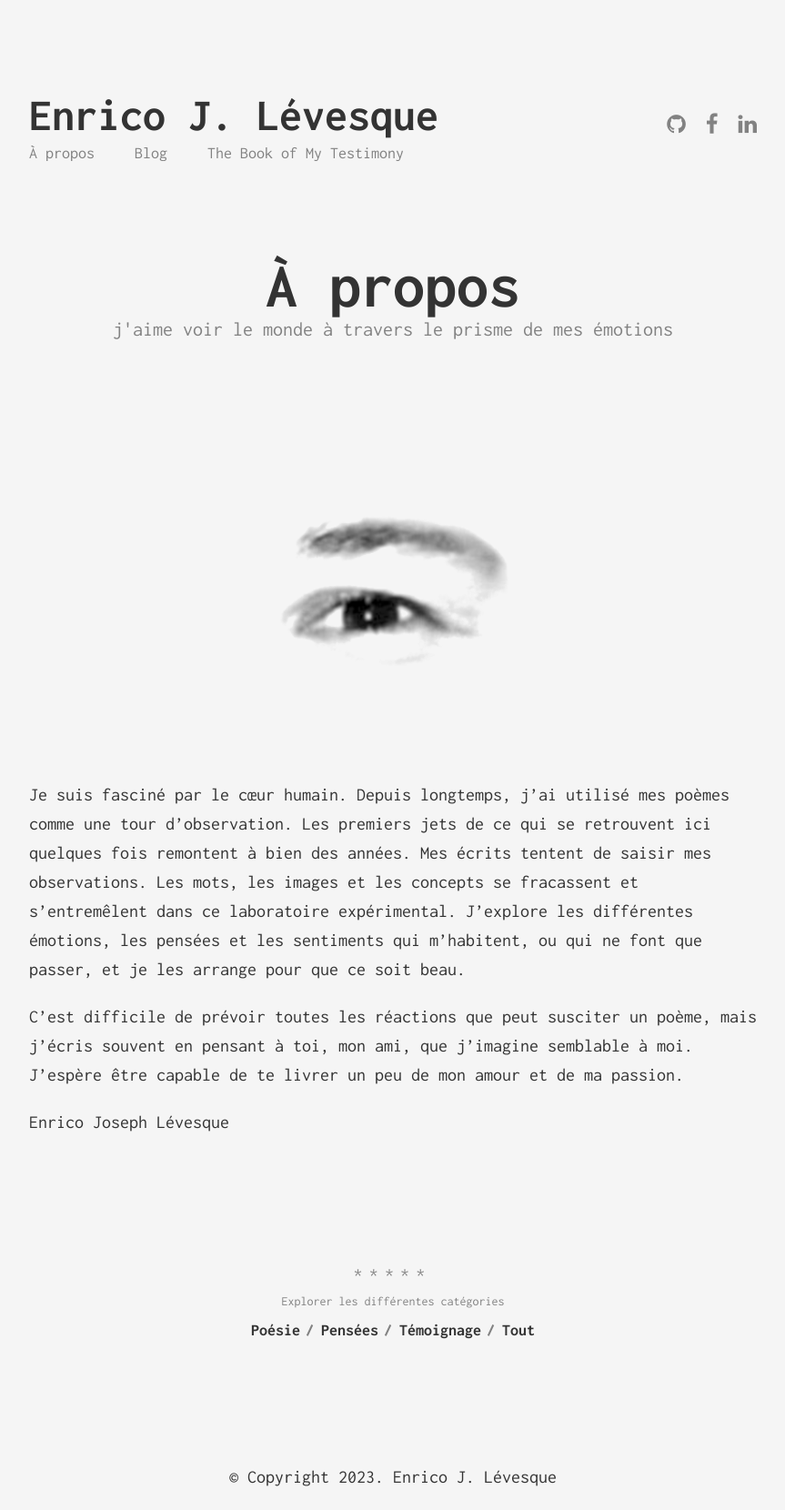
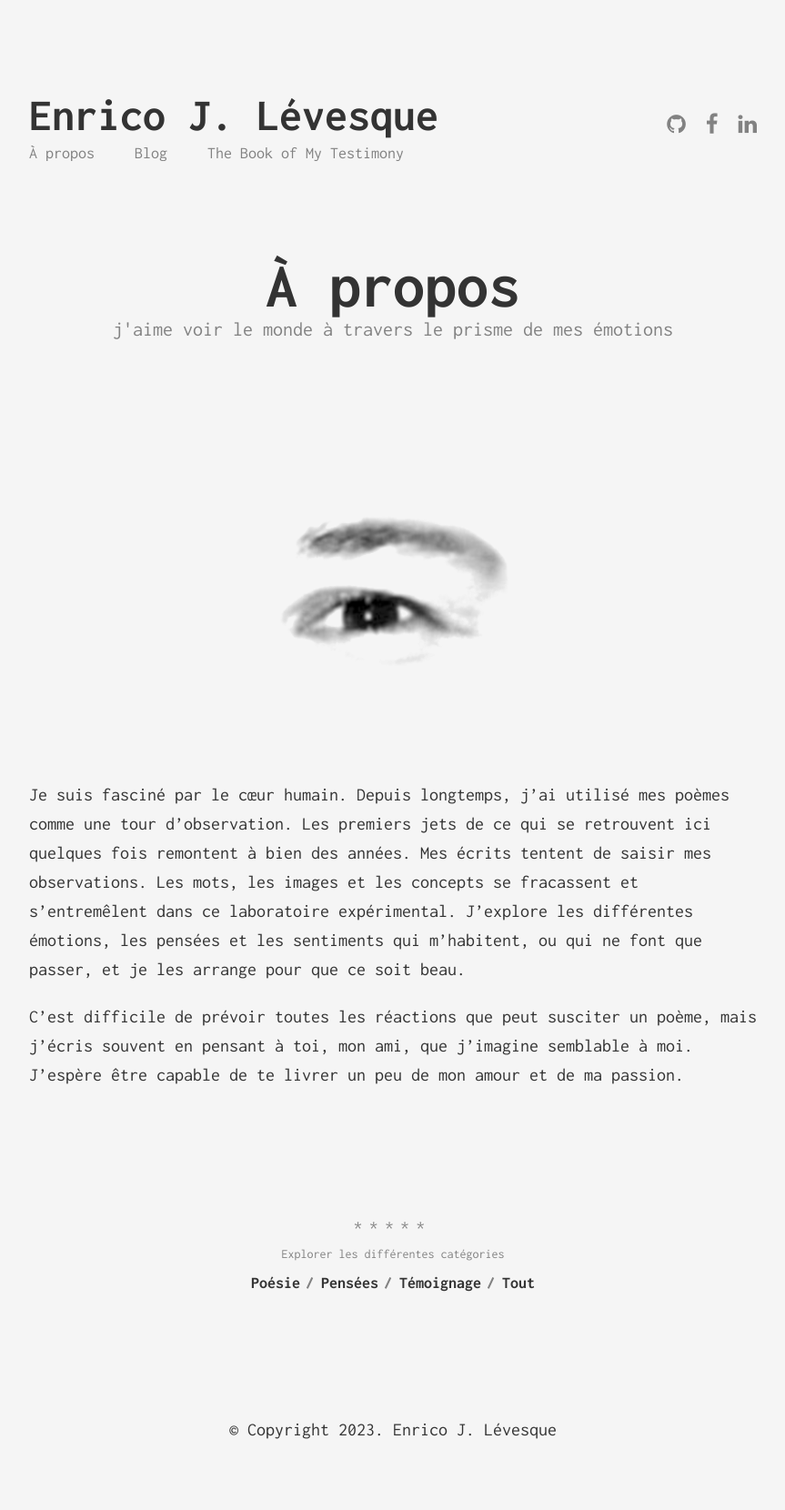
Before and after one commit to enricoJL/enricojl.github.io, a Jekyll site: the page built from about.md, in a window 1280 px wide. Shown: the whole page at 91% size, without its empty margins (208-1071 px from the left). Built offline with Jekyll 4.4.1, drawn with Linux system fonts in a browser that asks for light colours; after the commit the page ends 1608 px from its top, so only the background shows below that.

Commit message:
signature enlevée

```diff
--- a/about.md
+++ b/about.md
@@ -12,5 +12,3 @@ permalink: /about/
 Je suis fasciné par le cœur humain. Depuis longtemps, j’ai utilisé mes poèmes comme une tour d’observation. Les premiers jets de ce qui se retrouvent ici quelques fois remontent à bien des années. Mes écrits tentent de saisir mes observations. Les mots, les images et les concepts se fracassent et s’entremêlent dans ce laboratoire expérimental. J’explore les différentes émotions, les pensées et les sentiments qui m’habitent, ou qui ne font que passer, et je les arrange pour que ce soit beau.
 
 C’est difficile de prévoir toutes les réactions que peut susciter un poème, mais j’écris souvent en pensant à toi, mon ami, que j’imagine semblable à moi. J’espère être capable de te livrer un peu de mon amour et de ma passion.
-
-Enrico Joseph Lévesque
```
